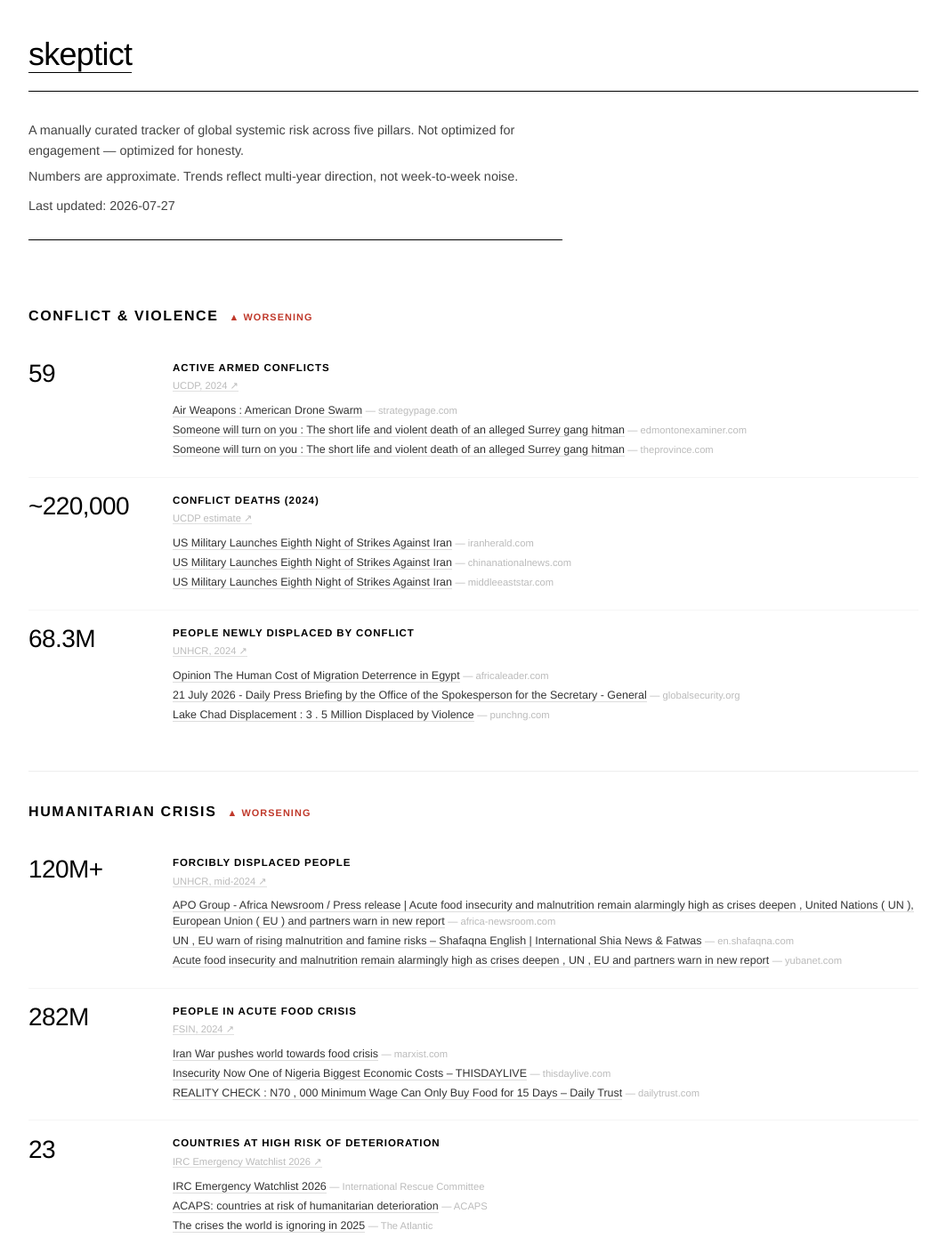
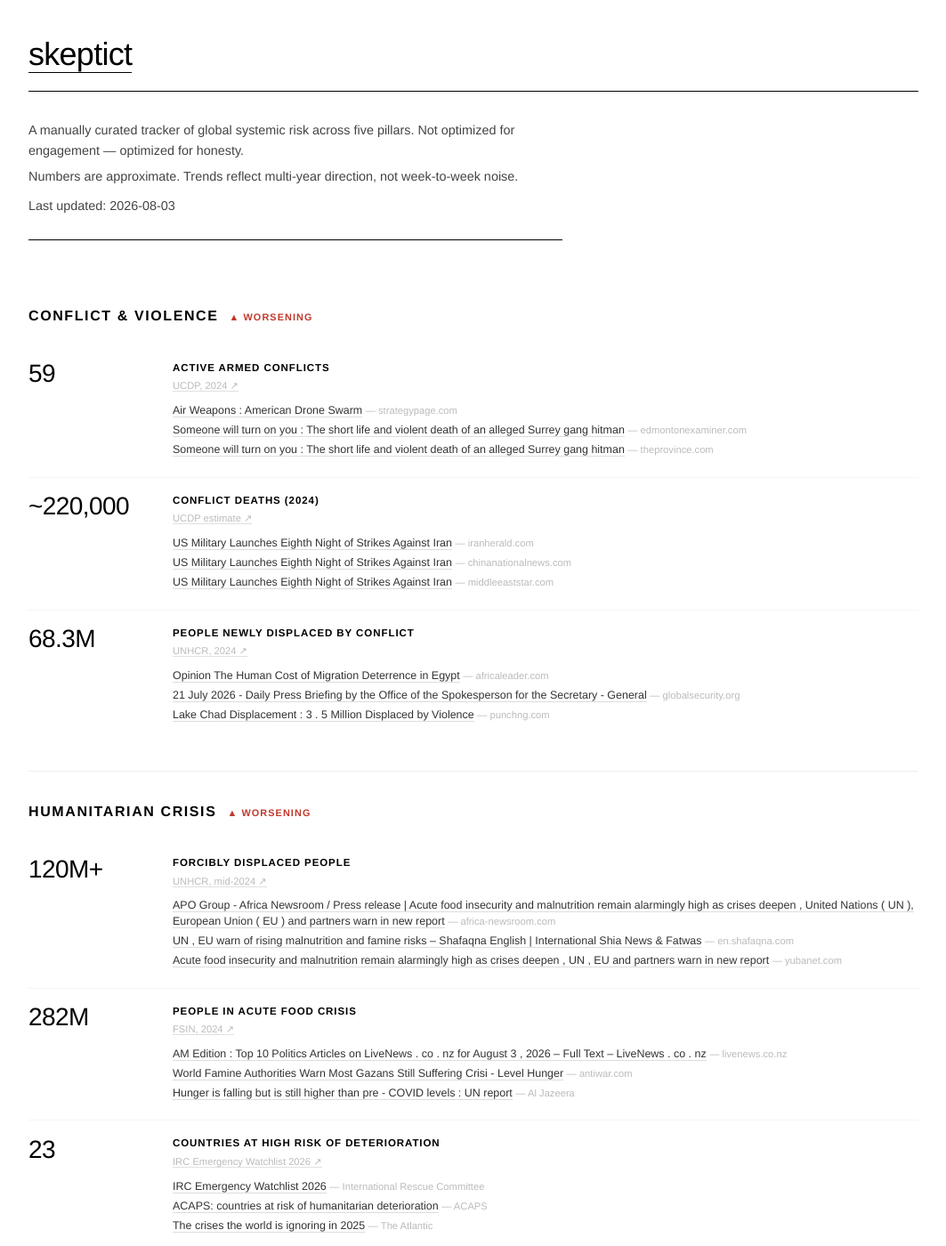
Before and after one commit to skeptict/skeptict.github.io, a Jekyll site: the page built from hellscape/index.html, in a window 1280 px wide and 1400 px high. Shown: the whole window at 89% size, without its empty margins (108-1171 px from the left). Built offline with Jekyll 4.4.1, drawn with Linux system fonts in a browser that asks for light colours.

Commit message:
auto: refresh hellscape articles [2026-08-03]

```diff
--- a/_data/hellscape.yml
+++ b/_data/hellscape.yml
@@ -1,4 +1,4 @@
-last_updated: '2026-07-27'
+last_updated: '2026-08-03'
 pillars:
 - name: Conflict & Violence
   id: conflict
@@ -81,16 +81,17 @@ pillars:
     source_url: https://www.fsinplatform.org/grfc2024
     search_query: food crisis hunger acute famine 2024 2025
     articles:
-    - title: Iran War pushes world towards food crisis
-      url: https://marxist.com/iran-war-pushes-world-towards-food-crisis.htm
-      publication: marxist.com
-    - title: Insecurity Now One of Nigeria Biggest Economic Costs – THISDAYLIVE
-      url: https://www.thisdaylive.com/2026/06/17/insecurity-now-one-of-nigerias-biggest-economic-costs/
-      publication: thisdaylive.com
-    - title: 'REALITY CHECK : N70 , 000 Minimum Wage Can Only Buy Food for 15 Days
-        – Daily Trust'
-      url: https://dailytrust.com/reality-check-n70000-minimum-wage-can-only-buy-food-for-15-days/
-      publication: dailytrust.com
+    - title: 'AM Edition : Top 10 Politics Articles on LiveNews . co . nz for August
+        3 , 2026 – Full Text – LiveNews . co . nz'
+      url: https://livenews.co.nz/2026/08/03/am-edition-top-10-politics-articles-on-livenews-co-nz-for-august-3-2026-full-text/
+      publication: livenews.co.nz
+    - title: World Famine Authorities Warn Most Gazans Still Suffering  Crisi - Level
+        Hunger
+      url: https://www.antiwar.com/blog/2026/07/26/world-famine-authorities-warn-most-gazans-still-suffering-crisis-level-hunger/
+      publication: antiwar.com
+    - title: 'Hunger is falling but is still higher than pre - COVID levels : UN report'
+      url: https://www.aljazeera.com/news/2026/7/21/hunger-is-falling-but-is-still-higher-than-pre-covid-levels-un-report
+      publication: Al Jazeera
   - label: Countries at high risk of deterioration
     value: '23'
     note: IRC Emergency Watchlist 2026
```
